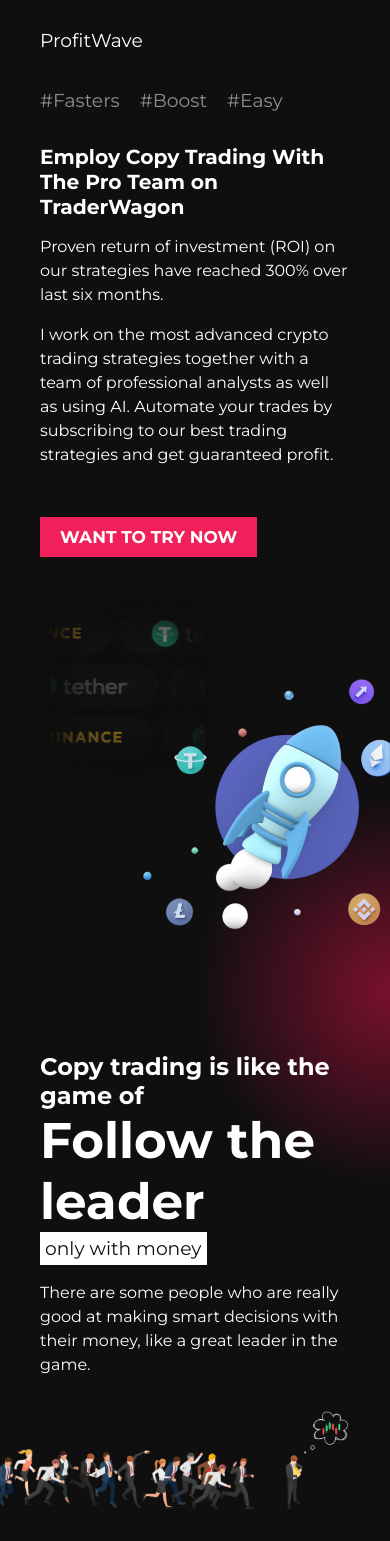
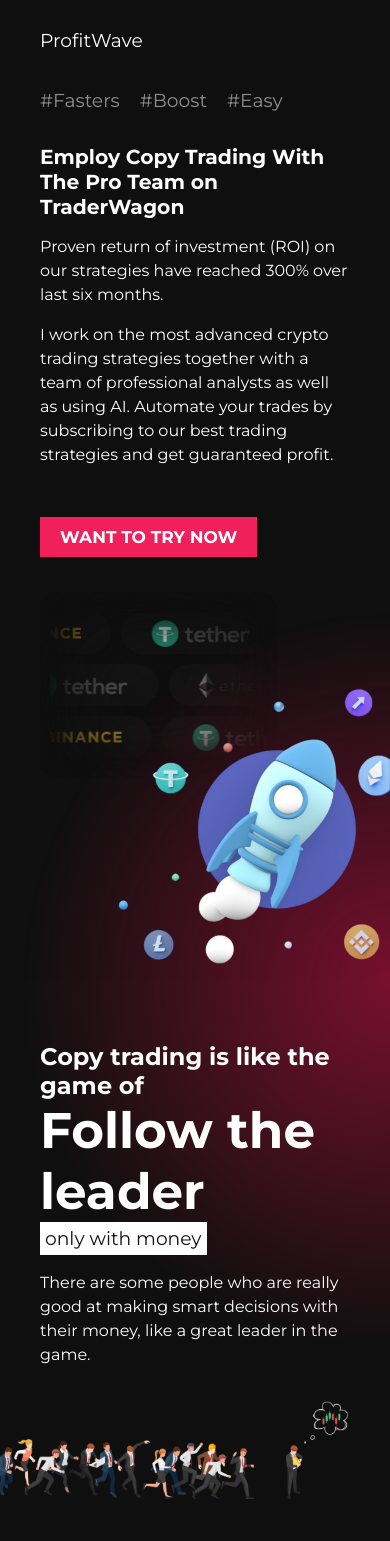
Before and after one commit to LaineZ/profitwave, an Angular app: page / in a window 390 px wide. Shown: the top 1541 px of the page. Built offline with nearby package versions, Linux system fonts and the light colour scheme.

Commit message:
Fixed rocket FINALLY!

```diff
--- a/src/app/cryptoscroll/cryptoscroll.component.scss
+++ b/src/app/cryptoscroll/cryptoscroll.component.scss
@@ -8,7 +8,7 @@
   max-width: 400px;
 
   @media (max-width: 1070px) {
-    width: 50%;
+    width: 70%;
   }
 }
 
--- a/src/app/main-slide/main-slide.component.html
+++ b/src/app/main-slide/main-slide.component.html
@@ -17,7 +17,6 @@
 
         <a class="button" href="https://google.com">WANT TO TRY NOW</a>
         <app-cryptoscroll></app-cryptoscroll>
-        <app-rocket></app-rocket>
-        <div class="gradient"></div>
     </div>
+    <app-rocket></app-rocket>
 </main>
--- a/src/app/main-slide/main-slide.component.scss
+++ b/src/app/main-slide/main-slide.component.scss
@@ -1,14 +1,11 @@
 @use "../../styles.scss" as g;
 
 main {
-    background: radial-gradient(circle at 100% 100%, #75102d 2vw, #0F0F0F 22vw);
     height: 100vh;
     min-height: 980px;
     max-height: 1080px;
-
-    @media (max-width: 1070px) {
-        background: radial-gradient(circle at 100% 100%, #75102d 2vw, #0F0F0F 50vw);
-    }
+    position: relative;
+    overflow: hidden;
 }
 
 h1 {
--- a/src/app/rocket/rocket.component.html
+++ b/src/app/rocket/rocket.component.html
@@ -1,4 +1,7 @@
-<main>
-    <img class="component rocket" src="../../assets/images/main-slide-rocket.png" [style.transform]="'translate(0px, ' + imageRocketY + 'px)'">
-    <img class="component balls" src="../../assets/images/main-slide-balls.png" [style.transform]="'translate(' + imageBallsX + 'px, ' + imageBallsY + 'px)'">
-</main>
+<div class="background-wrapper" [style.transform]="'translate(0px, ' + imageRocketY + 'px)'">
+
+</div>
+
+<div class="background-balls-wrapper" [style.transform]="'translate(' + imageBallsX + 'px, ' + imageBallsY + 'px)'">
+
+</div>
--- a/src/app/rocket/rocket.component.scss
+++ b/src/app/rocket/rocket.component.scss
@@ -1,28 +1,49 @@
-.component {
+.background-wrapper {
+    background: url(../../assets/images/main-slide-rocket.png), radial-gradient(circle at 100% 100%, #75102d 2vw, #0F0F0F00 22vw);
+    background-position: 100% 0%, 100%, 100%;
+    background-repeat: no-repeat, no-repeat;
+    background-size: calc(min(50vw, 1080px)) calc(min(50vw, 1080px)),
+                     100% 100%;
     position: absolute;
-    width: 50vw;
-    max-width: 1080px;
-    max-height: 1080px;
-    top: 0px;
-    right: 0px;
-    z-index: 2;
+    top: 0;
+    left: 0;
+    width: 100%;
+    height: 100%;
+
+    @media (max-width: 1070px) {
+        background: url(../../assets/images/main-slide-rocket.png), radial-gradient(circle at 100% 100%, #75102d 2vw, #0F0F0F00 94vw);
+        background-position: 100% 100%, 100%, 100%;
+        background-repeat: no-repeat, no-repeat;
+        background-size: calc(max(70vw, 300px)) calc(max(70vw, 300px)),
+                         100% 100%;
+    }
+
 
     @media (min-width: 2500px) {
-        right: 25vw;
+        background-position: 65% 0%, 100%, 100%;
+    }
+}
+
+.background-balls-wrapper {
+    background: url(../../assets/images/main-slide-balls.png);
+    background-position: 100% 0%;
+    background-repeat: no-repeat;
+    background-size: calc(min(50vw, 1080px)) calc(min(50vw, 1080px));
+    position: absolute;
+    top: 0;
+    left: 0;
+    width: 100%;
+    height: 100%;
+
+    @media (max-width: 1070px) {
+        background: url(../../assets/images/main-slide-balls.png);
+        background-position: 100% 100%;
+        background-repeat: no-repeat;
+        background-size: calc(max(70vw, 300px)) calc(max(70vw, 300px));
     }
 
-    @media (max-width: 1070px) {
-        width: 70vw;
-        top: unset;
-        bottom: -100px;
+
+    @media (min-width: 2500px) {
+        background-position: 65% 0%;
     }
-
 }
-
-.balls {
-    transition: transform 33ms;
-}
-
-.rocket {
-    transition: transform 100ms;
-}
--- a/src/app/slide-follow/slide-follow.component.scss
+++ b/src/app/slide-follow/slide-follow.component.scss
@@ -5,7 +5,7 @@
     min-height: 1000px;
 
     @media (max-width: 1070px) {
-        background: radial-gradient(circle at 50% 100%, #75102d 2vw, #00000000 50vw), radial-gradient(circle at 100% 0%, #75102d 2vw, #00000000 50vw);
+        background: radial-gradient(circle at 50% 100%, #75102d 2vw, #00000000 50vw), radial-gradient(circle at 100% 0%, #75102d 2vw, #00000000 95vw);
     }
 }
 
```
